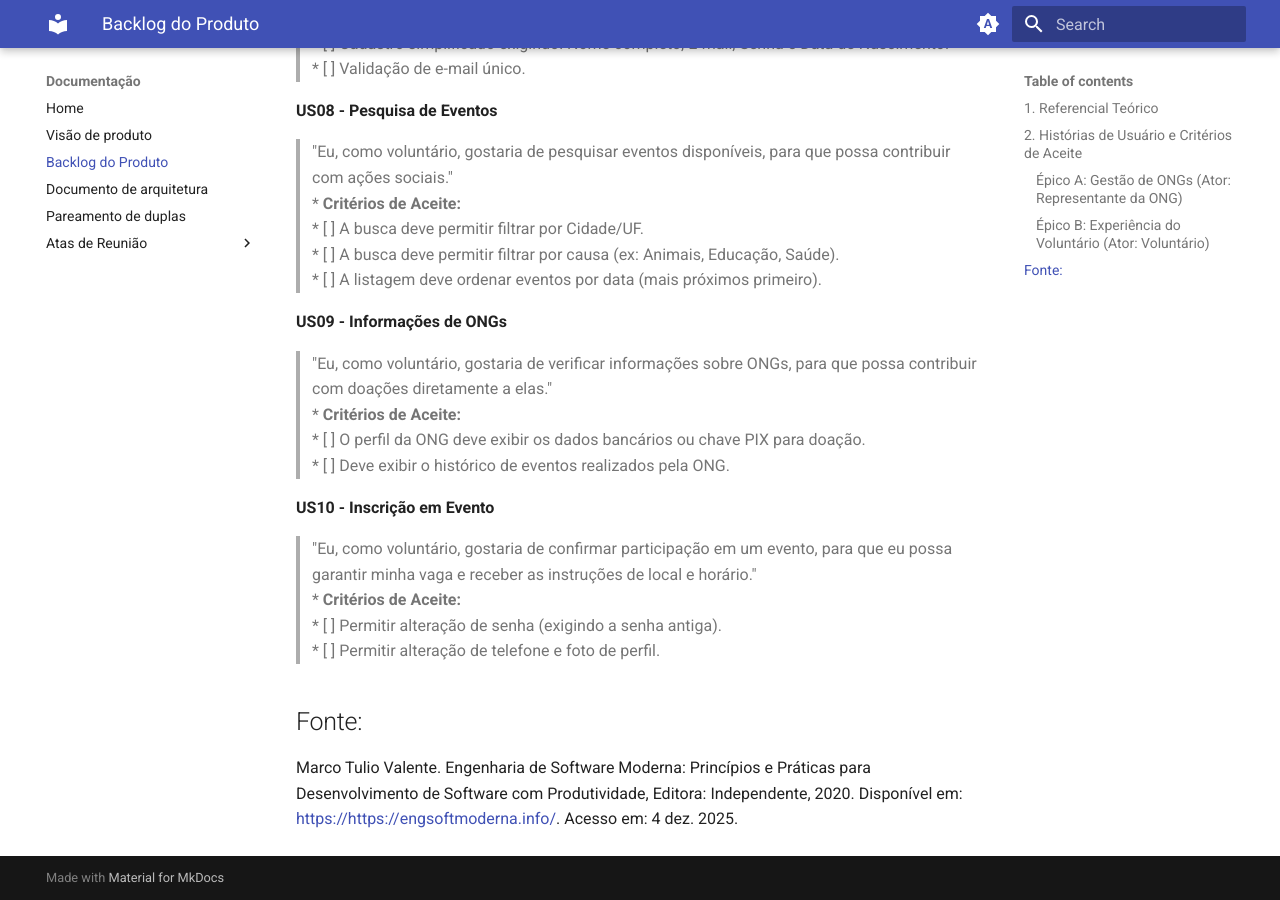
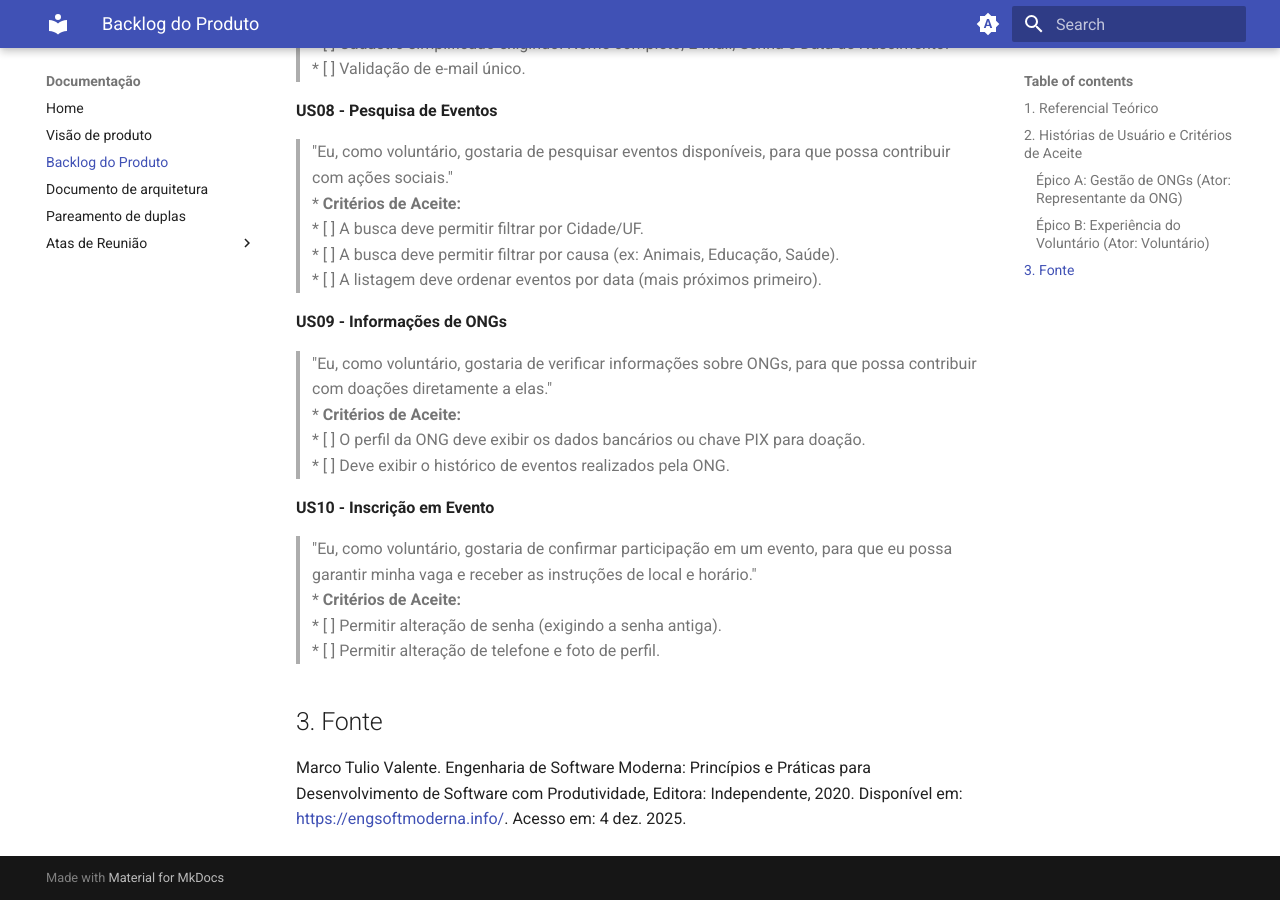
Before and after one commit to FGA0138-MDS-Ajax/2025.2-Gilgamesh, an MkDocs documentation site: the page built from docs/Backlog do Produto/Backlog do Produto.md, in a window 1280 px wide and 900 px high, scrolled down 2313 px. Built offline with MkDocs 1.6.1 and Material for MkDocs 9.7.7, drawn with Linux system fonts in a browser that asks for light colours.

Commit message:
Correção do link da fonte

```diff
--- a/docs/Backlog do Produto/Backlog do Produto.md
+++ b/docs/Backlog do Produto/Backlog do Produto.md
@@ -93,5 +93,5 @@
    * [ ] Permitir alteração de senha (exigindo a senha antiga). <br>
     * [ ] Permitir alteração de telefone e foto de perfil. <br>
 
-## Fonte:
-Marco Tulio Valente. Engenharia de Software Moderna: Princípios e Práticas para Desenvolvimento de Software com Produtividade, Editora: Independente, 2020. Disponível em: <https://https://engsoftmoderna.info/>. Acesso em: 4 dez. 2025.
+## 3. Fonte
+Marco Tulio Valente. Engenharia de Software Moderna: Princípios e Práticas para Desenvolvimento de Software com Produtividade, Editora: Independente, 2020. Disponível em: <https://engsoftmoderna.info/>. Acesso em: 4 dez. 2025.
```
